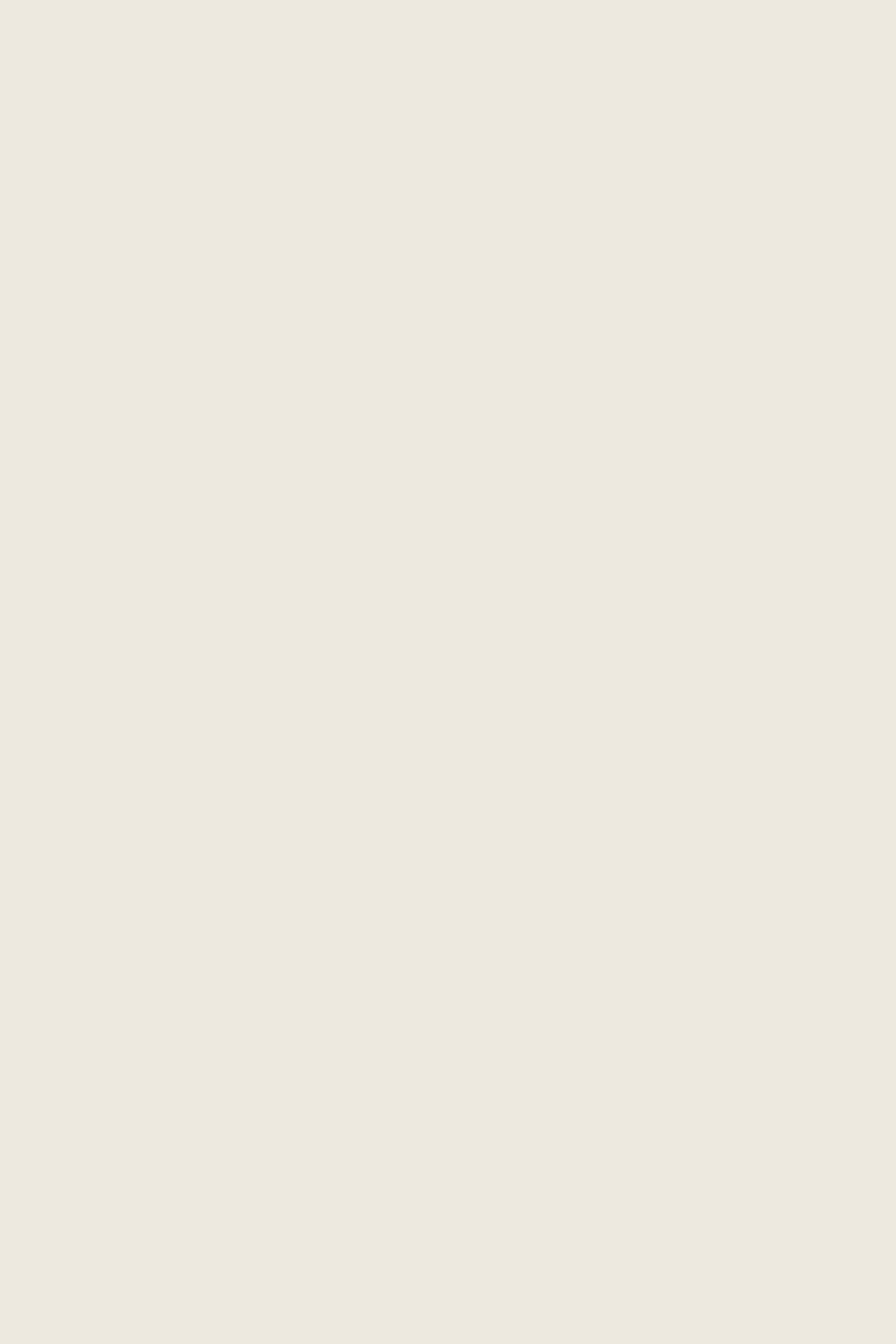
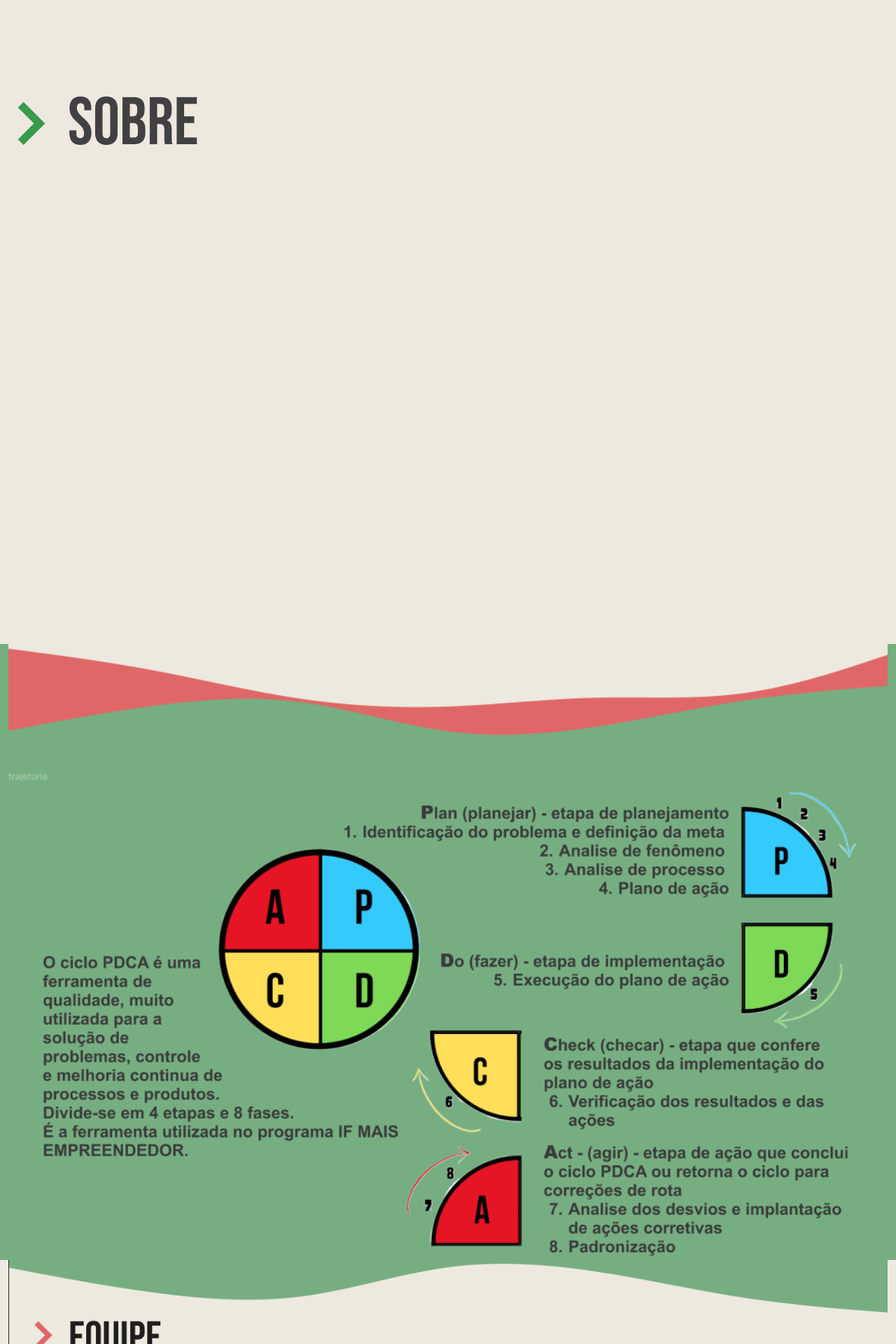
Before and after one commit to isiezz/IFMAISEMPREENDEDOR-UTFPR, a React (Create React App) app: page / in a window 1280 px wide. Shown: the part 680-2600 px from the top of the page at 70% size. Before the commit the page ends 800 px from the top, so only its background shows below. Built offline with nearby package versions, Linux system fonts and the light colour scheme.

Commit message:
adicionadas secoes SOBRE, PDCA, EQUIPE para testes

```diff
--- a/src/App.js
+++ b/src/App.js
@@ -2,12 +2,18 @@ import './style/global.css';
 import 'bootstrap/dist/css/bootstrap.min.css';
 import { TopNavbar } from "./pages/navbar";
 import { Home } from "./pages/home";
+import { Sobre } from './pages/sobre';
+import { PDCA } from './pages/pdca';
+import { Equipe } from './pages/equipe';
 
 function App() {
   return (
     <div className="App">
       <TopNavbar />
       <Home />
+      <Sobre />
+      <PDCA />
+      <Equipe />
     </div>
   );
 }
--- /dev/null
+++ b/src/pages/equipe.js
@@ -0,0 +1,16 @@
+import { Container, Row, Col } from "react-bootstrap";
+import delete2 from "../img/delete2.png";
+
+export const Equipe = () => {
+  return (
+    <section className="equipe" id="equipe">
+      <Container fluid>
+        <Row>
+          <div className="void">
+            <img src={delete2} />
+          </div>
+        </Row>
+      </Container>
+    </section>
+  );
+};
--- /dev/null
+++ b/src/pages/pdca.js
@@ -0,0 +1,16 @@
+import { Container, Row, Col } from "react-bootstrap";
+import delete1 from "../img/delete1.png";
+
+export const PDCA = () => {
+  return (
+    <section className="pdca" id="pdca">
+      <Container fluid>
+        <Row>
+          <div className="void">
+            <img src={delete1} />
+          </div>
+        </Row>
+      </Container>
+    </section>
+  );
+};
--- /dev/null
+++ b/src/pages/sobre.js
@@ -0,0 +1,24 @@
+import { Container, Row, Col } from "react-bootstrap";
+import layeredwaves from "../img/layered-waves-haikei.svg";
+
+export const Sobre = () => {
+    return (
+      <section className="sobre" id="sobre">
+        <Container fluid>
+            <Row>
+                <Col md="auto">
+                <svg xmlns="http://www.w3.org/2000/svg" width="50" height="73" viewBox="0 0 50 73" fill="none">
+                    <path d="M24.1415 34.9494L2.82843 13.6364L13.6364 2.82843L47.1716 36.3636L13.6364 69.8988L2.82843 59.0909L24.1415 37.7779L25.5557 36.3636L24.1415 34.9494Z" fill="#389A4C" stroke="#EDE9DF" stroke-width="4"/>
+                </svg>
+                </Col>
+                <Col>
+                <h1>sobre</h1>
+                </Col>
+            </Row>
+            <Row>
+
+            </Row>
+        </Container>
+    </section>
+  );
+};
--- a/src/style/global.css
+++ b/src/style/global.css
@@ -21,7 +21,7 @@
   margin: 0;
   padding: 0;
   box-sizing: border-box;
-  background-color: var(--Background);
+  /* background-color: var(--Background); */
 }
 
 html {
@@ -86,6 +86,19 @@ p.danger {
   color: red;
 }
 
+.row h1 {
+  color: var(--Ship-Gray);
+  font-family: Bebas Neue;
+  font-size: 96px;
+  font-weight: 400;
+  font-style: normal;
+  line-height: normal;
+  text-transform: uppercase;
+}
+
+div.col-md-auto {
+  padding: 20px 15px 0 20px;
+}
 
 
 /* NAVBAR */
@@ -149,6 +162,7 @@ span.navbar-text {
   font-family: FiraSans;
   display: flex;
   align-items: center;
+  background-color: var(--Background);
   height: 100vh;
 
   .apoio {
@@ -156,10 +170,33 @@ span.navbar-text {
     justify-content: flex-end;
     align-items: flex-end;
 
-    .utfpr-logo, .iut-logo {
+    .utfpr-logo,
+    .iut-logo {
       padding: 15px;
       margin-right: 25px;
     }
   }
 
 }
+
+
+/* SOBRE */
+
+#sobre {
+  background-color: var(--Background);
+  height: 100vh;
+}
+
+/* PDCA */
+
+#pdca {
+  background-color: #76AE82;
+  height: 110vh;
+}
+
+/* EQUIPE */
+
+#equipe {
+  background-color: var(--Background);
+  height: 100vh;
+}
```
Also changed, not shown: src/img/delete1.png (added), src/img/delete2.png (added).
